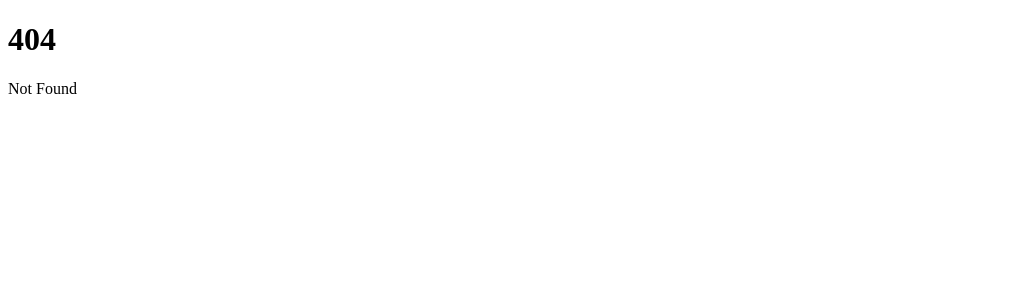
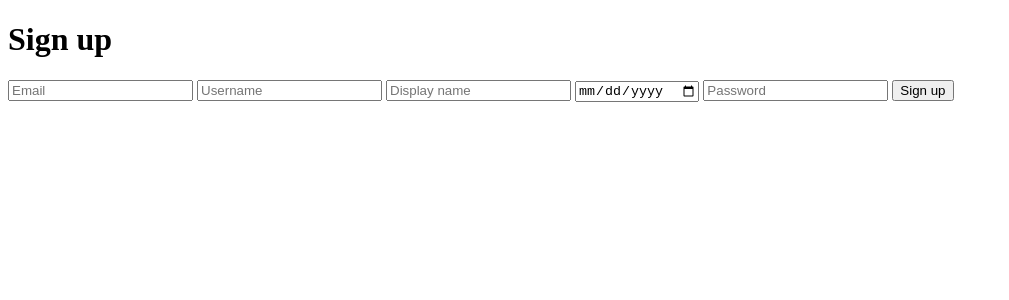
Before and after one commit to nbryfogle/chatty, a SvelteKit app in the folder site/: page /signup in a window 1280 px wide. Before the commit this address had no page. Shown: the top 300 px of the page, without its empty margins (0-1009 px from the left). Built offline with nearby package versions, Linux system fonts and the light colour scheme.

Commit message:
Add redirects and basic signup page

```diff
--- a/site/src/components/TestB.svelte
+++ b/site/src/components/TestB.svelte
@@ -21,6 +21,7 @@
         transition: 300ms ease-in-out ;
         color: azure;
         font-weight: bold;
+        cursor: pointer;
     }
 
     button:hover {
--- a/site/src/routes/login/+page.svelte
+++ b/site/src/routes/login/+page.svelte
@@ -1,4 +1,5 @@
 <script lang="ts">
+    import { redirect } from "@sveltejs/kit";
     import Cookie from "js-cookie";
 
     let username: string;
@@ -24,6 +25,7 @@
         }
         let data = await res.json();
         Cookie.set("token", data.access_token);
+        redirect(302, "/");
     }
 </script>
 
--- /dev/null
+++ b/site/src/routes/signup/+page.svelte
@@ -0,0 +1,46 @@
+<script lang="ts">
+    import { redirect } from "@sveltejs/kit";
+
+    let email: string;
+    let username: string;
+    let displayname: string;
+    let dob: string;
+    let password: string;
+
+    async function signUp() {
+        console.log("Signing up...");
+
+        let res = await fetch("http://127.0.0.1:5000/api/signup", {
+            method: "POST",
+            headers: {
+                "Content-Type": "application/json",
+            },
+            body: JSON.stringify({
+                email,
+                username,
+                displayname,
+                dob,
+                password,
+            }),
+        });
+
+        if (!res.ok) {
+            console.log("Failed to sign up!");
+            alert("Failed to sign up!");
+            return;
+        }
+
+        let data = await res.json();
+        console.log(data);
+        redirect(302, "/login");
+    }
+
+</script>
+
+<h1>Sign up</h1>
+<input type="email" placeholder="Email" bind:value={email}/>
+<input type="text" placeholder="Username" bind:value={username}/>
+<input type="text" placeholder="Display name" bind:value={displayname}/>
+<input type="date" placeholder="Date of birth" bind:value={dob}/>
+<input type="password" placeholder="Password" bind:value={password}/>
+<input type="button" value="Sign up" on:click={signUp}/>
```
Also changed, not shown: site/src/routes/+page.svelte (line endings or trailing spaces).
